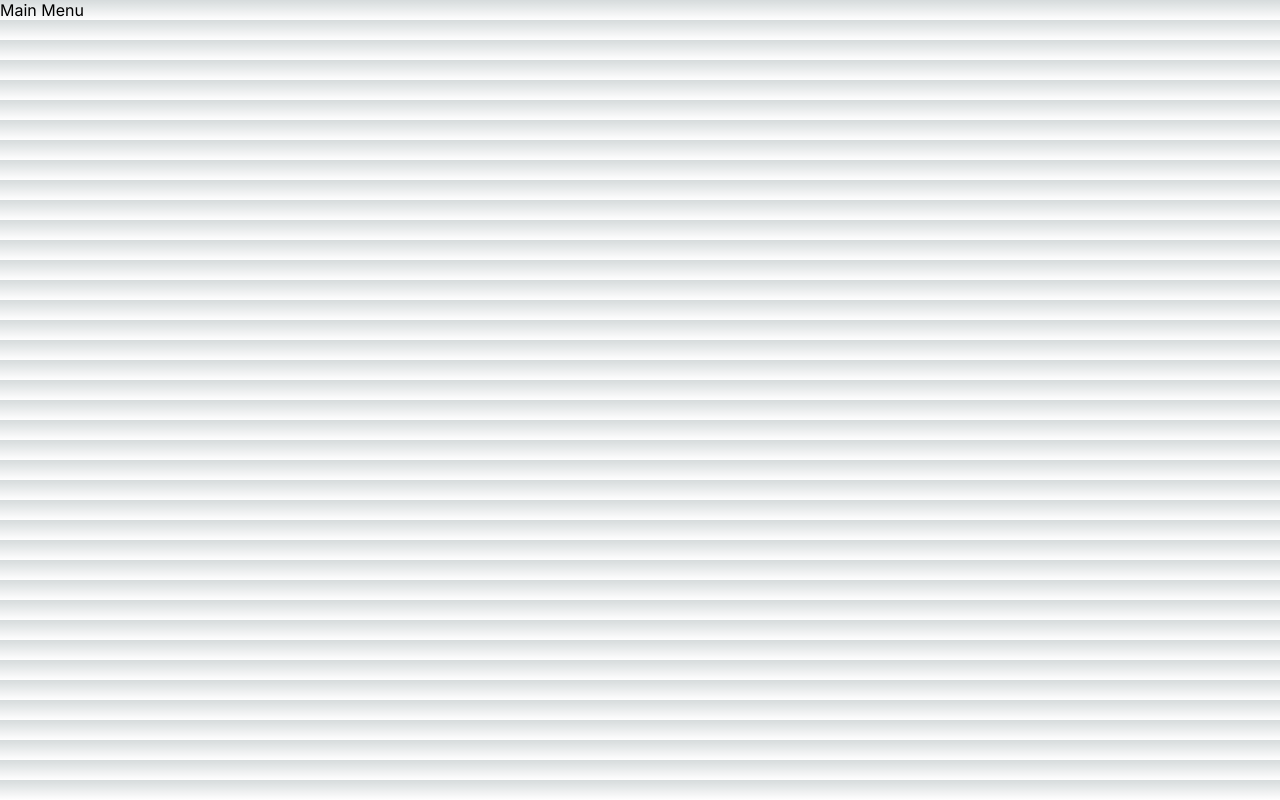
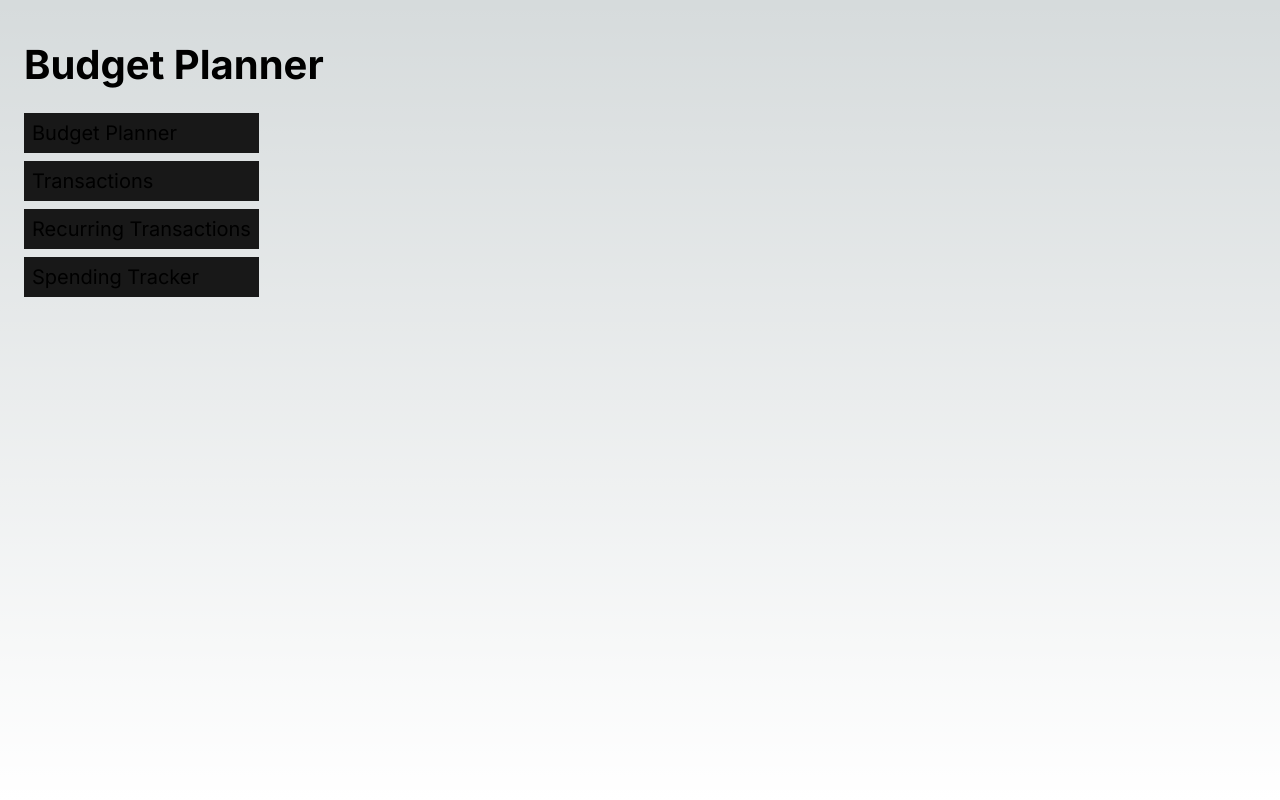
Before and after one commit to Vjedi729/budget-planner, a Next.js app in the folder budget-planner/: page / in a window 1280 px wide. Built offline with nearby package versions, Linux system fonts and the light colour scheme.

Commit message:
Created menu interface and basic option

```diff
--- a/budget-planner/src/app/page.tsx
+++ b/budget-planner/src/app/page.tsx
@@ -1,10 +1,16 @@
 // import Image from 'next/image'
 // import styles from './page.module.css'
 
+import { BasicMenu } from "@/components/select-menu/basic-menu";
+// import { CinematicMenu } from "@/components/select-menu/cinematic-menu";
+
 export default function MainMenu() {
     return (
-        <main>
-            Main Menu
-        </main>
+        <BasicMenu title="Budget Planner" options={[
+            {text: "Budget Planner", action: "/budget-planning"},
+            {text: "Transactions", action: "/transactions"},
+            {text: "Recurring Transactions", action: "/recurring-transactions"},
+            {text: "Spending Tracker", action: "/spending-tracker"}
+        ]}/>
     )
 }
--- /dev/null
+++ b/budget-planner/src/components/select-menu/basic-menu.tsx
@@ -0,0 +1,19 @@
+import Link from 'next/link'
+import {Menu, MenuFunction, MenuOption, MenuProps} from './menu'
+
+const BasicMenuOption: React.FunctionComponent<MenuOption> = (props: MenuOption) => {
+    const buttonStyle: React.CSSProperties = {fontSize: "2.5vh", margin: "1vh", marginLeft:"0", padding: "1vh", backgroundColor: "#181818"}
+    if(typeof(props.action) == 'string') return <div style={buttonStyle}><Link href={props.action}>{props.text}</Link></div>
+    return <p style={buttonStyle}>{props.text}</p>
+}
+
+export const BasicMenu: MenuFunction = (props:MenuProps) => (
+    <div style={{padding:"3vh", height:"100vh"}}>
+        <h1 style={{padding: "2vh", paddingLeft:"0", fontSize: "5vh"}}>{props.title || ""}</h1>
+        <div style={{ height:"90%", display: "flex-container", alignItems: "center"}}>
+            <div style={{width:"fit-content"}}>
+                {props.options.map((option: MenuOption, i: number) => <BasicMenuOption key={i} text={option.text} action={option.action} />)}
+            </div>
+        </div>
+    </div>
+)
--- a/budget-planner/src/components/select-menu/menu.tsx
+++ b/budget-planner/src/components/select-menu/menu.tsx
@@ -10,3 +10,4 @@ export interface MenuProps {
 }
 
 export class Menu<State = undefined> extends React.Component<MenuProps, State> {}
+export type MenuFunction = React.FunctionComponent<MenuProps>
```
Also changed, not shown: budget-planner/src/components/select-menu/cinematic-menu.tsx (+18 -3 lines).
